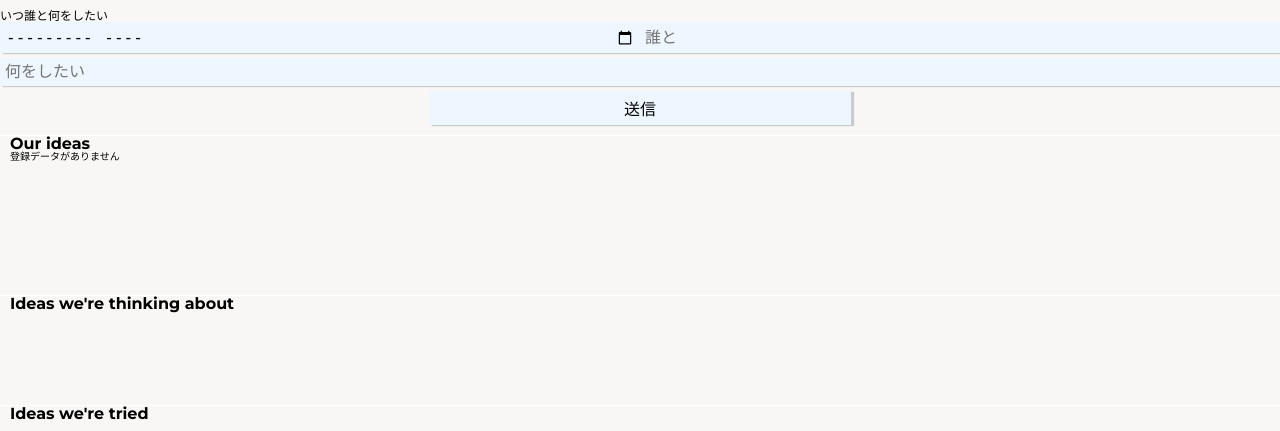
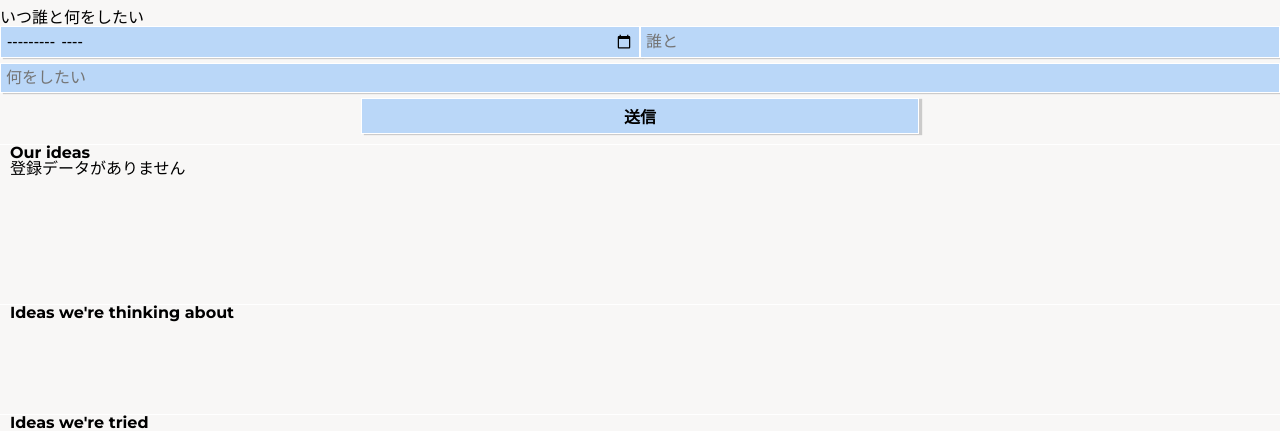
Before and after one commit to izumuri1/kadai06_basic_php, a PHP site: page / in a window 1280 px wide. Shown: the part 48-479 px from the top of the page. Run offline with PHP 8.4, Linux system fonts and the light colour scheme; data that the repository does not hold is empty.

Commit message:
コード修正

```diff
--- a/anyIdeasDisplay.php
+++ b/anyIdeasDisplay.php
@@ -1,6 +1,5 @@
 <?php
 // ◆anyIdeasデータのindex.phpへの表示：data.txtのanyIdeasデータを読み込み、JSON形式で返す（APIエンドポイント）
-
 
 $data = [];
 // ファイルが存在したら、処理する
--- a/anyIdeasSave.php
+++ b/anyIdeasSave.php
@@ -1,5 +1,5 @@
 <?php
-// index.phpの入力フォーム（anyIdeas）から送信されたデータを受け取って処理
+// ◆index.phpの入力フォーム（anyIdeas）から送信されたデータを受け取ってテキストファイルへ保存
 $whenToDo = $_POST['whenToDo'];
 $whoWith = $_POST['whoWith'];
 $whatToDo = $_POST['whatToDo'];
--- a/css/style.css
+++ b/css/style.css
@@ -31,6 +31,11 @@ h2 {
   font-family: "Montserrat", sans-serif;
 }
 
+p {
+  font-size: 16px;
+  font-family: sans-serif;
+}
+
 footer {
   text-align: center;
   margin-top: 10px;
@@ -46,15 +51,17 @@ input {
   margin: 0 auto 5px;
   box-shadow: 3px 1px 1px rgba(128, 128, 128, 0.368);
   font-size: 16px;
+  font-family: sans-serif;
   /* background-color: floralwhite; */
-  background-color: #EEF6FF;
-  border: none;
+  background-color: #bad7f8;;
+  border: 1px solid white;
 }
 
 label {
   width: 100%;
   margin: 0 auto 5px;
   font-size: 16px;
+  font-family: sans-serif;
 }
 
 textarea {
@@ -67,6 +74,7 @@ textarea {
   background-color:floralwhite;
   box-shadow: 3px 1px 1px rgba(128, 128, 128, 0.368);
   font-size: 16px;
+  font-family: sans-serif;
   border:none;
 }
 
@@ -76,6 +84,7 @@ button {
   margin: 0 auto 10px;
   display: block;
   font-size: 18px;
+  font-family: sans-serif;
   background-color: whitesmoke;
   border-radius: 4px;
   box-shadow: 3px 1px 1px rgba(128, 128, 128, 0.368);
@@ -97,9 +106,12 @@ button:hover {
 }
 
 .inputBtn {
-  width: 33%;
+  width: 66%;
   font-weight: bold;
   margin: 0 auto;
+  font-weight: bold;
+  font-family: sans-serif;
+  color: black;
 }
 
 .sticky {
@@ -141,10 +153,12 @@ button:hover {
 
 .ourIdeas-wrapper {
   font-size: 10px;
+  font-family: sans-serif;
 }
 
 table {
-  font-size: 12px;
+  font-size: 16px;
+  font-family: sans-serif;
   width: 100%;
   table-layout: fixed;
   border-collapse: separate;
--- a/index.php
+++ b/index.php
@@ -24,7 +24,7 @@
         <!-- div：Any ideas?（今度何する？） -->
         <div class="anyIdeas">
             <!-- ここに、今度何するの入力フォームを作成 -->
-            <p style="font-size:12px">いつ誰と何をしたい</p>
+            <p>いつ誰と何をしたい</p>
             <form action="anyIdeasSave.php" class="" id="" method="post">
                 <div class="inputBlk">
                     <input type="month" name="whenToDo">
@@ -34,7 +34,7 @@
                     <input type="text" name="whatToDo" placeholder="何をしたい">
                 </div>
                 <div class="inputBtn">
-                    <input type="submit" value="送信">
+                    <input class="inputBtn" type="submit" value="送信">
                 </div>
             </form>
         </div>
--- a/js/main.js
+++ b/js/main.js
@@ -1,4 +1,5 @@
 // ◆ anyIdeasDisplay.phpからJSONデータを取得し、ourIdeas内にテーブルを動的に生成
+
 async function fetchIdeas() {
     // このブロック内でエラーが発生した場合、catchで処理する
     try {
```
